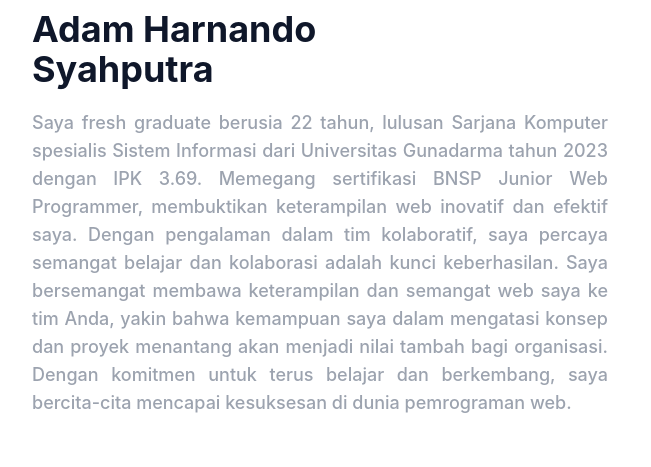
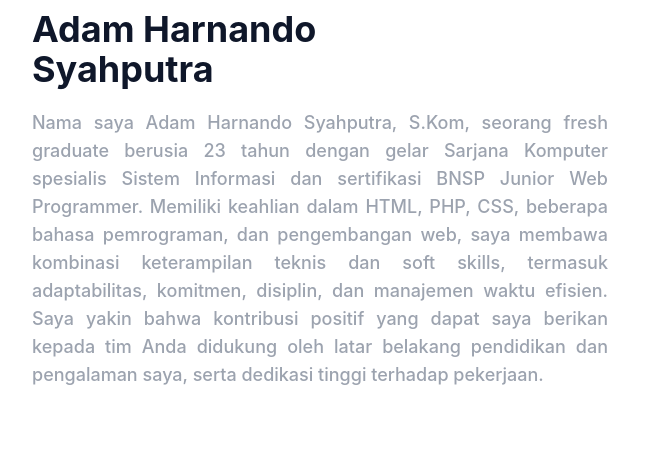
Before and after one commit to adamhs29/portfolio-adamhs, a website: page index.html in a window 1280 px wide. Shown: the part 947-1414 px from the top of the page, 0-651 px from the left. Drawn offline with Linux system fonts and the light colour scheme.

Commit message:
Update CV & About

```diff
--- a/index.html
+++ b/index.html
@@ -149,7 +149,7 @@
               Adam Harnando Syahputra
             </h2>
             <p style="text-align: justify;" class="max-w-xl text-base font-medium text-secondary lg:text-lg">
-              Saya fresh graduate berusia 22 tahun, lulusan Sarjana Komputer spesialis Sistem Informasi dari Universitas Gunadarma tahun 2023 dengan IPK 3.69. Memegang sertifikasi BNSP Junior Web Programmer, membuktikan keterampilan web inovatif dan efektif saya. Dengan pengalaman dalam tim kolaboratif, saya percaya semangat belajar dan kolaborasi adalah kunci keberhasilan. Saya bersemangat membawa keterampilan dan semangat web saya ke tim Anda, yakin bahwa kemampuan saya dalam mengatasi konsep dan proyek menantang akan menjadi nilai tambah bagi organisasi. Dengan komitmen untuk terus belajar dan berkembang, saya bercita-cita mencapai kesuksesan di dunia pemrograman web.
+              Nama saya Adam Harnando Syahputra, S.Kom, seorang fresh graduate berusia 23 tahun dengan gelar Sarjana Komputer spesialis Sistem Informasi dan sertifikasi BNSP Junior Web Programmer. Memiliki keahlian dalam HTML, PHP, CSS, beberapa bahasa pemrograman, dan pengembangan web, saya membawa kombinasi keterampilan teknis dan soft skills, termasuk adaptabilitas, komitmen, disiplin, dan manajemen waktu efisien. Saya yakin bahwa kontribusi positif yang dapat saya berikan kepada tim Anda didukung oleh latar belakang pendidikan dan pengalaman saya, serta dedikasi tinggi terhadap pekerjaan.
             </p>
           </div>
           <div class="w-full px-4 lg:w-1/2">
```
Also changed, not shown: 1 other file.
